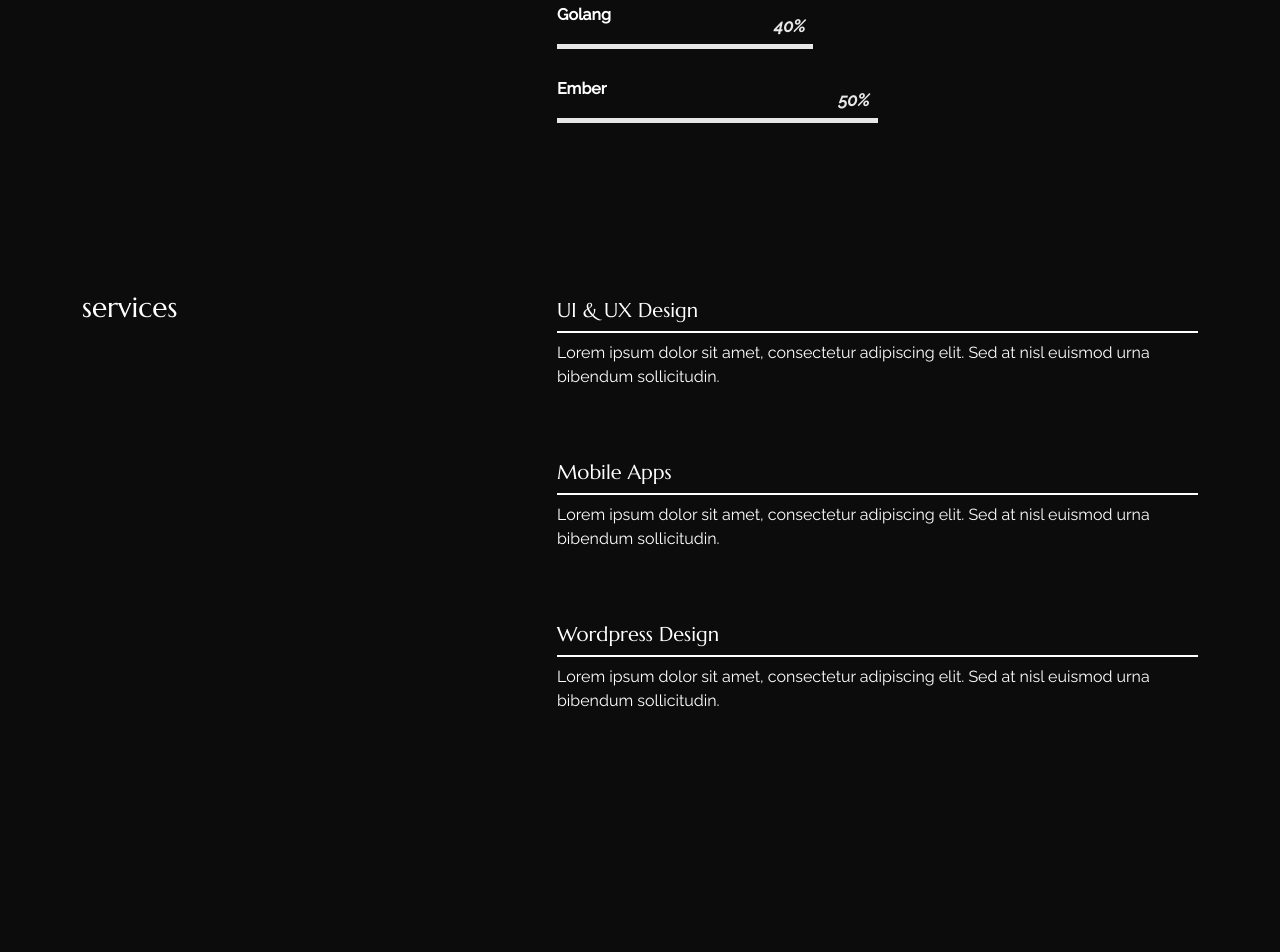
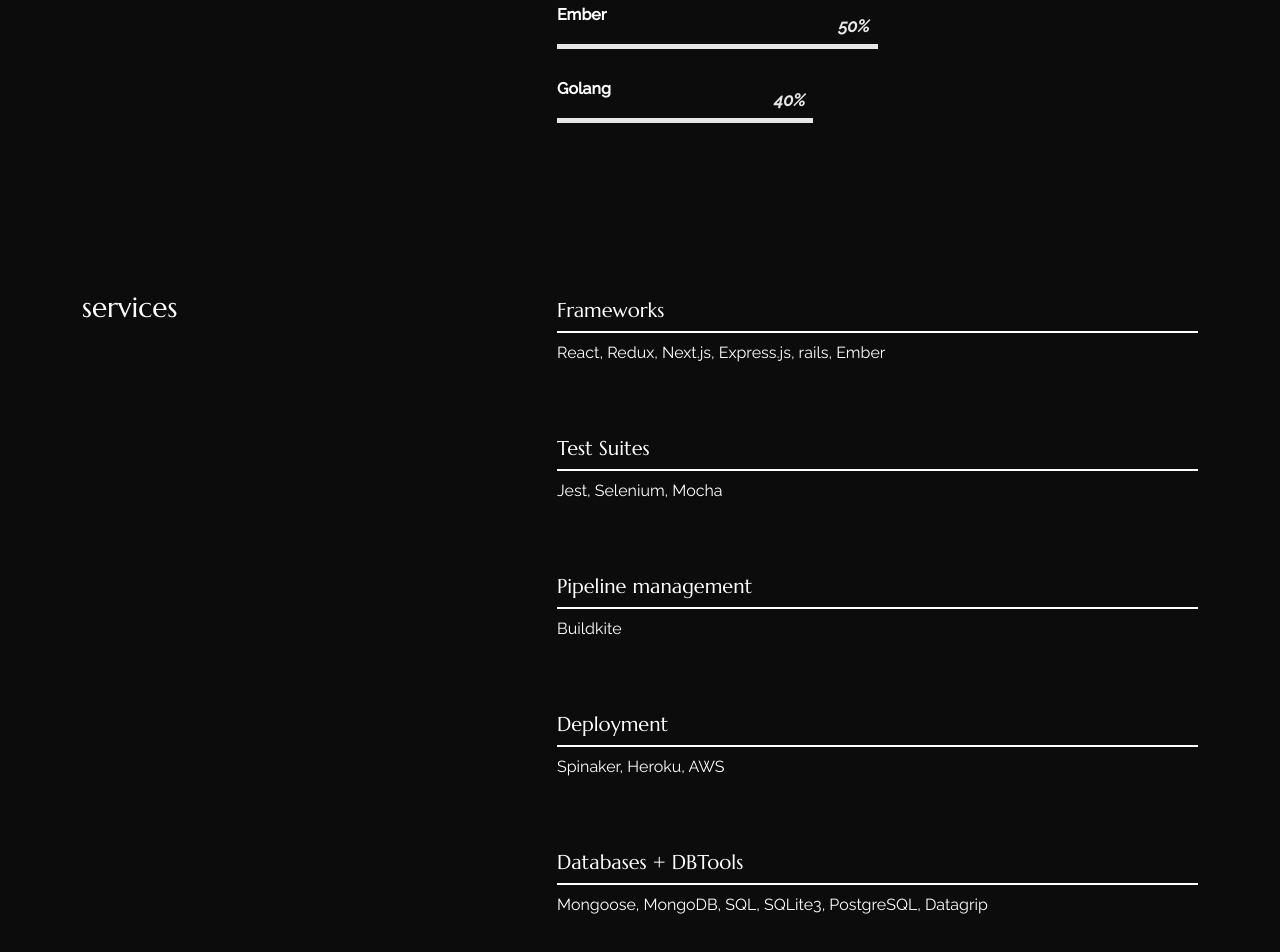
Before and after one commit to JLaikows/port, a React (Create React App) app: page /about in a window 1280 px wide. Shown: the part 1040-1992 px from the top of the page. Before the commit the page ends 1793 px from the top, so only its background shows below. Built offline with nearby package versions, Linux system fonts and the light colour scheme.

Commit message:
Finished updates

```diff
--- a/src/content_option.js
+++ b/src/content_option.js
@@ -1,7 +1,21 @@
+import React from "react"
+import {
+    FaGithub,
+    FaTwitter,
+    FaFacebookF,
+    FaLinkedin,
+    FaYoutube,
+    FaTwitch,
+    FaInstagram,
+    FaReact,
+    FaEmber,
+  } from "react-icons/fa";
+
 const logotext = "JOSHUA LAIKOWSKI";
 const meta = {
   title: "Joshua Laikowski",
-    description: "I’m John Doe data scientist _ Full stack devloper,currently working in Berlin",
+  description:
+    "I’m John Doe data scientist _ Full stack devloper,currently working in Berlin",
 };
 
 const introdata = {
@@ -12,18 +26,21 @@
     third: "love exploring new tech",
   },
   description: "Full Stack engineer from Brooklyn, New York ",
-    your_img_url: "https://media.licdn.com/dms/image/C5603AQEWjaDa3r-mng/profile-displayphoto-shrink_800_800/0/1655820574927?e=1704931200&v=beta&t=kVVNz1gdDnJ60-dp-v2p9DhTEg1aiuZBOYxkNV1okKI",
+  your_img_url:
+    "https://media.licdn.com/dms/image/C5603AQEWjaDa3r-mng/profile-displayphoto-shrink_800_800/0/1655820574927?e=1704931200&v=beta&t=kVVNz1gdDnJ60-dp-v2p9DhTEg1aiuZBOYxkNV1okKI",
 };
 
 const dataabout = {
   title: "A bit about myself",
-    aboutme: "I'm a software enigneer originally from Sayreville, New Jersey. From a young age I found my self fasinated by how technology worked, eventually leading me to video games and more. As I got older, and my muse diverged to music, I still found myself trying to build little applications to make my music reoording experience easier. Then, during the beggining of the pandemic, I went to App Academy to learn full stack engineering, and the rest is history",
+  aboutme:
+    "I'm a software enigneer originally from Sayreville, New Jersey. From a young age I found my self fasinated by how technology worked, eventually leading me to video games and more. As I got older, and my muse diverged to music, I still found myself trying to build little applications to make my music reoording experience easier. Then, during the beggining of the pandemic, I went to App Academy to learn full stack engineering, and the rest is history",
 };
-const worktimeline = [{
+const worktimeline = [
+  {
     jobtitle: "Software Engineer III",
     where: "Better Mortgage",
     date: "2022 - 2023",
-    }
+  },
 ];
 
 const skills = [
@@ -36,41 +53,56 @@
     value: 95,
   },
   {
-        name: "React",
-        value: 90,
-    },
-    {
     name: "Python",
     value: 70,
   },
   {
-        name: "Golang",
-        value: 40
+    name: "Ruby",
+    value: 70,
   },
   {
     name: "Ember",
     value: 50,
   },
-];
-
-const services = [{
-        title: "UI & UX Design",
-        description: "Lorem ipsum dolor sit amet, consectetur adipiscing elit. Sed at nisl euismod urna bibendum sollicitudin.",
-    },
   {
-        title: "Mobile Apps",
-        description: "Lorem ipsum dolor sit amet, consectetur adipiscing elit. Sed at nisl euismod urna bibendum sollicitudin.",
-    },
-    {
-        title: "Wordpress Design",
-        description: "Lorem ipsum dolor sit amet, consectetur adipiscing elit. Sed at nisl euismod urna bibendum sollicitudin.",
+    name: "Golang",
+    value: 40,
   },
 ];
 
-const dataportfolio = [{
-        img: "https://media.licdn.com/dms/image/sync/C4D27AQG8f5zDelyiyQ/articleshare-shrink_800/0/1698980106682?e=1699837200&v=beta&t=IH6hNodcKOWKiULFa7uQTAwcfF53tBhGBona-lnjcoA",
-        description: "FacePalm - a facebook clone",
-        link: "https://github.com/ShuaLaik/FacePalm",
+const services = [
+    {
+      title: "Frameworks",
+      description:
+        "React, Redux, Next.js, Express.js, rails, Ember",
+    },
+    {
+        title: "Test Suites",
+        description:
+        "Jest, Selenium, Mocha",
+    },
+    {
+      title: "Pipeline management",
+      description:
+        "Buildkite",
+    },
+    {
+      title: "Deployment",
+      description:
+        "Spinaker, Heroku, AWS"
+    },
+    {
+    title: "Databases + DBTools",
+    description:
+      " Mongoose, MongoDB, SQL, SQLite3, PostgreSQL, Datagrip",
+  },
+];
+
+const dataportfolio = [
+  {
+    img: "https://i.postimg.cc/mrYvX0zZ/Screenshot-2023-11-05-194632.png",
+    description: "Better Mortgage - Full Stack Development",
+    link: "https://www.better.com",
   },
   {
       img: "https://user-images.githubusercontent.com/63963324/150466955-c92744a9-ee2a-4f79-93ca-5066bd141ad3.png",
@@ -78,16 +110,17 @@
       link: "https://github.com/ShuaLaik/Landmarked",
     },
     {
-        img: "https://i.postimg.cc/mrYvX0zZ/Screenshot-2023-11-05-194632.png",
-        description: "Better Mortgage - Software Engineer III",
-        link: "#",
+      img: "https://media.licdn.com/dms/image/sync/C4D27AQG8f5zDelyiyQ/articleshare-shrink_800/0/1698980106682?e=1699837200&v=beta&t=IH6hNodcKOWKiULFa7uQTAwcfF53tBhGBona-lnjcoA",
+      description: "FacePalm - a facebook clone",
+      link: "https://github.com/ShuaLaik/FacePalm",
     },
 ];
 
 const contactConfig = {
   YOUR_EMAIL: "joshua@laikowski.com",
   YOUR_FONE: "(732)609-3243",
-    description: "Please reach out if you have any questions/requests. I'll get back to you as soon as possible!",
+  description:
+    "Please reach out if you have any questions/requests. I'll get back to you as soon as possible!",
   // creat an emailjs.com account
   // check out this tutorial https://www.emailjs.com/docs/examples/reactjs/
   YOUR_SERVICE_ID: "service_gicyo97",
--- a/src/header/index.js
+++ b/src/header/index.js
@@ -52,9 +52,8 @@
           </div>
           <div className="menu_footer d-flex flex-column flex-md-row justify-content-between align-items-md-center position-absolute w-100 p-3">
             <div className="d-flex">
-            <a href={socialprofils.facebook}>Facebook</a>
             <a href={socialprofils.github}>Github</a>
-            <a href={socialprofils.twitter}>Twitter</a>
+            <a href={socialprofils.linkedin}>Linkedin</a>
             </div>
             <p className="copyright m-0">copyright __ {logotext}</p>
           </div>
--- a/src/pages/about/index.js
+++ b/src/pages/about/index.js
@@ -9,6 +9,7 @@
   skills,
   services,
 } from "../../content_option";
+
 
 export const About = () => {
   return (
--- a/src/pages/about/style.css
+++ b/src/pages/about/style.css
@@ -13,6 +13,12 @@
 
 .progress-title {
     font-size: 16px;
+    font-weight: 700;
+    margin: 15px 0 20px;
+    font-family: 'Raleway';
+}
+.progress-title-2 {
+    font-size: 40px ;
     font-weight: 700;
     margin: 15px 0 20px;
     font-family: 'Raleway';
```
Lines whose indentation alone changed are shown as unchanged.
